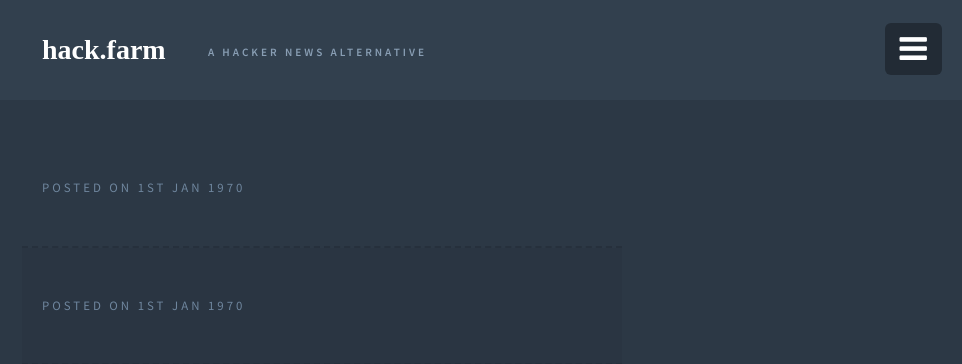
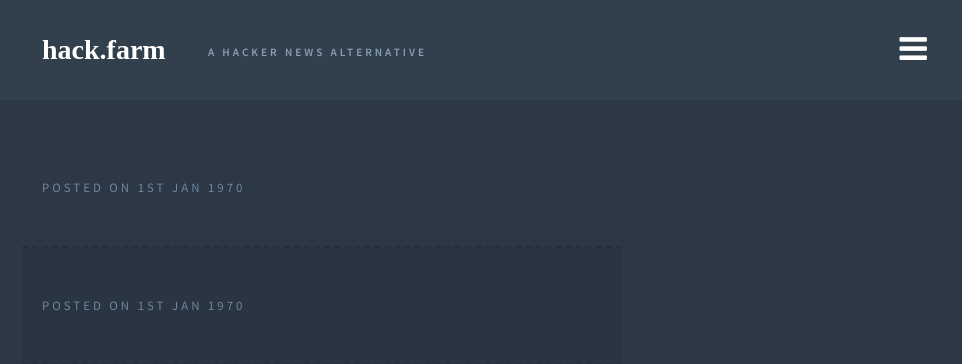
Before and after one commit to dope/hack.farm, a PHP site: page / in a window 1280 px wide. Shown: the top 364 px of the page, without its empty margins (318-1280 px from the left). Run offline with PHP 8.4, Linux system fonts and the light colour scheme; data that the repository does not hold is empty; some libraries are stand-ins or nearby versions; some web fonts are replaced.

Commit message:
removed nav btn bg

```diff
--- a/css/main.css
+++ b/css/main.css
@@ -135,7 +135,6 @@ body ::selection {
   top: 23px;
   right: 20px;
   font-size: 2rem;
-  background: #222b35;
   padding: 10px 15px;
   border-radius: 6px;
   color: white;
--- a/sass/_styles.scss
+++ b/sass/_styles.scss
@@ -111,7 +111,6 @@ body {
     top: 23px;
     right: 20px;
     font-size: 2rem;
-    background: darken($color-body, 5%);
     padding: 10px 15px;
     border-radius: 6px;
     color: $color-light;
```
